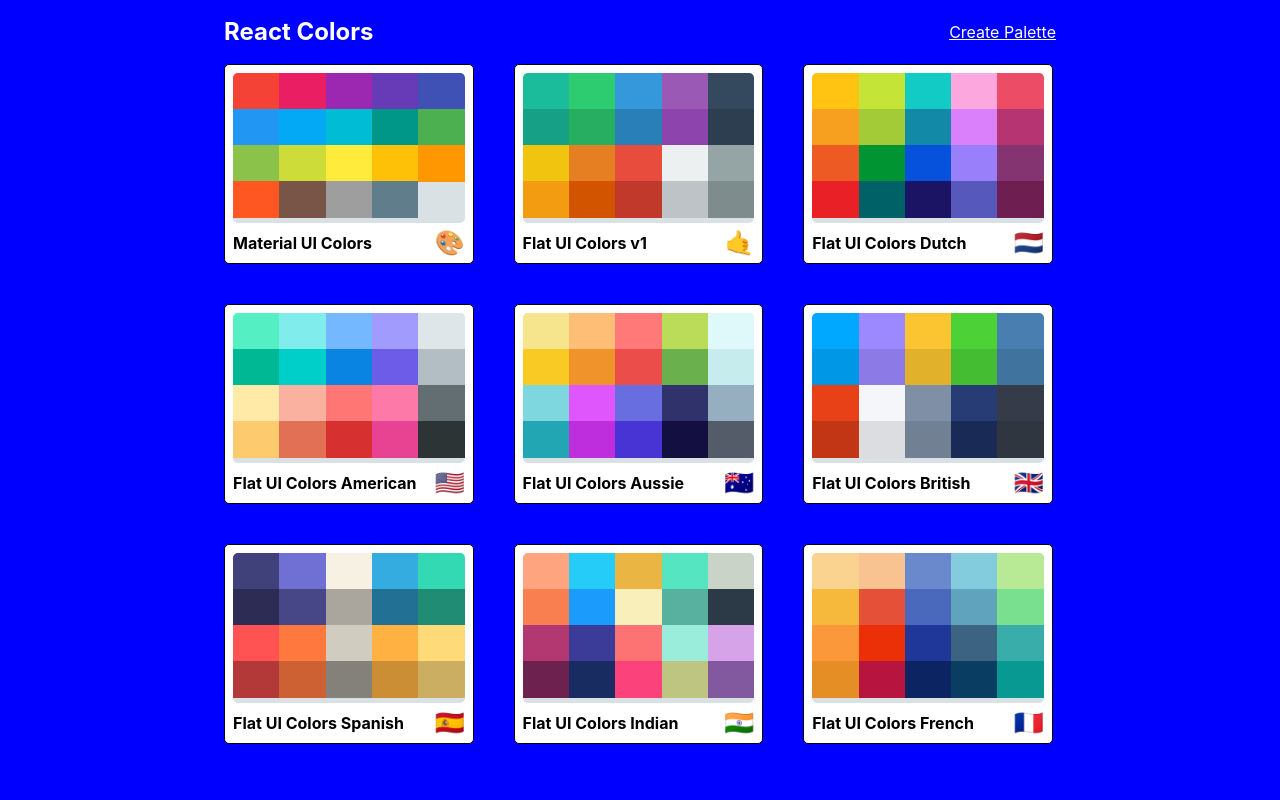
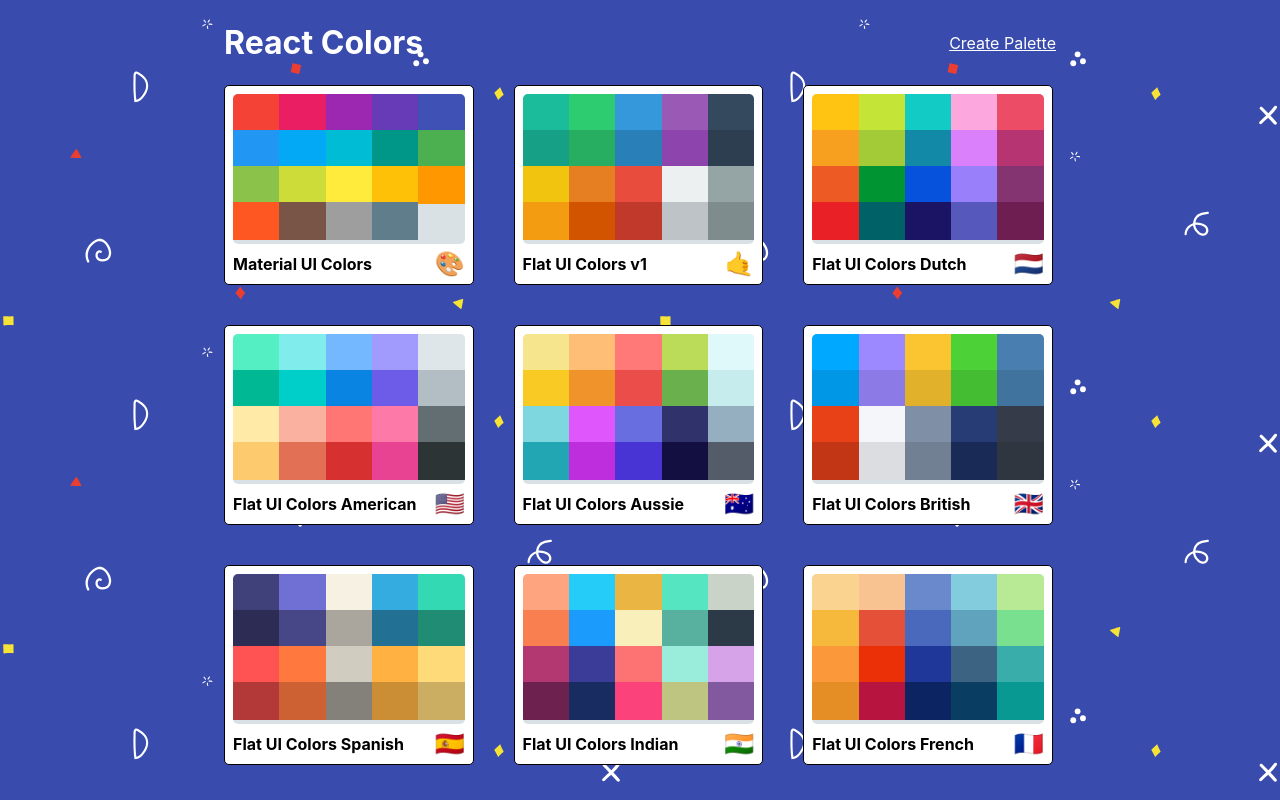
Before and after one commit to RoBoT095/Colts-Massive-Color-Project-Remastered, a React (Create React App) app: page / in a window 1280 px wide. Built offline with nearby package versions, Linux system fonts and the light colour scheme.

Commit message:
Add bg svg to PaletteList

```diff
--- a/src/PaletteList.jsx
+++ b/src/PaletteList.jsx
@@ -10,7 +10,7 @@
             <div className="PaletteList-root">
                 <div className="PaletteList-container">
                     <nav className="PaletteList-nav">
-                        <h1>React Colors</h1>
+                        <h1 className="PaletteList-heading">React Colors</h1>
                         <Link to="/palette/new" className="PaletteList-new">
                             Create Palette
                         </Link>
--- a/src/styles/PaletteList.css
+++ b/src/styles/PaletteList.css
@@ -1,9 +1,12 @@
 .PaletteList-root {
-    background-color: blue;
+    /* background by SVGBackgrounds.com */
+    background-color: #394bad;
+    background-image: url("bg.svg");
     height: 100vh;
     display: flex;
     align-items: flex-start;
     justify-content: center;
+    overflow: scroll;
 }
 
 .PaletteList-container {
@@ -23,6 +26,10 @@
 }
 .PaletteList-new {
     color: white;
+}
+
+.PaletteList-heading {
+    font-size: 2rem;
 }
 
 .PaletteList-palettes {
```
Also changed, not shown: src/styles/bg.svg (added).
